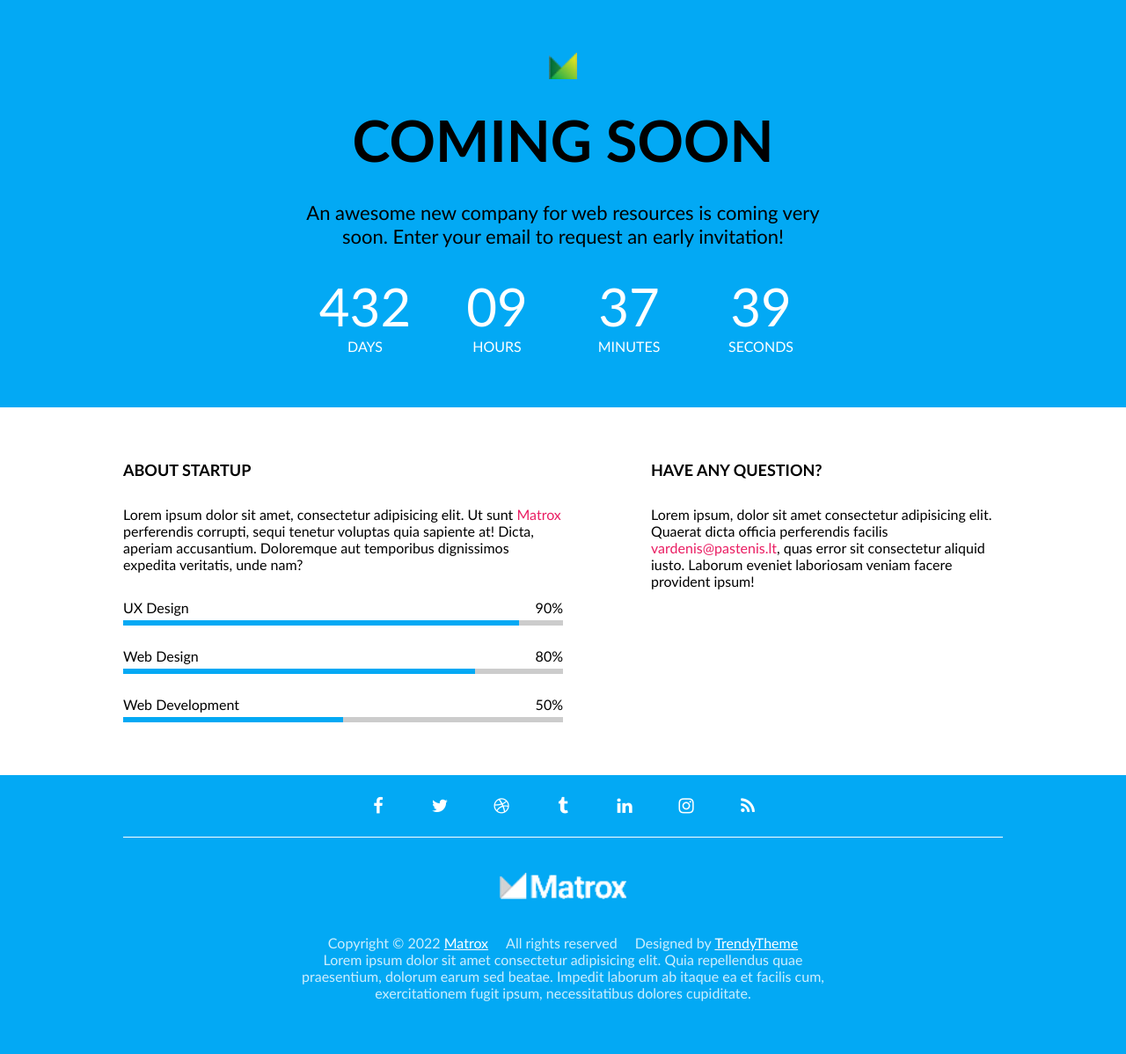
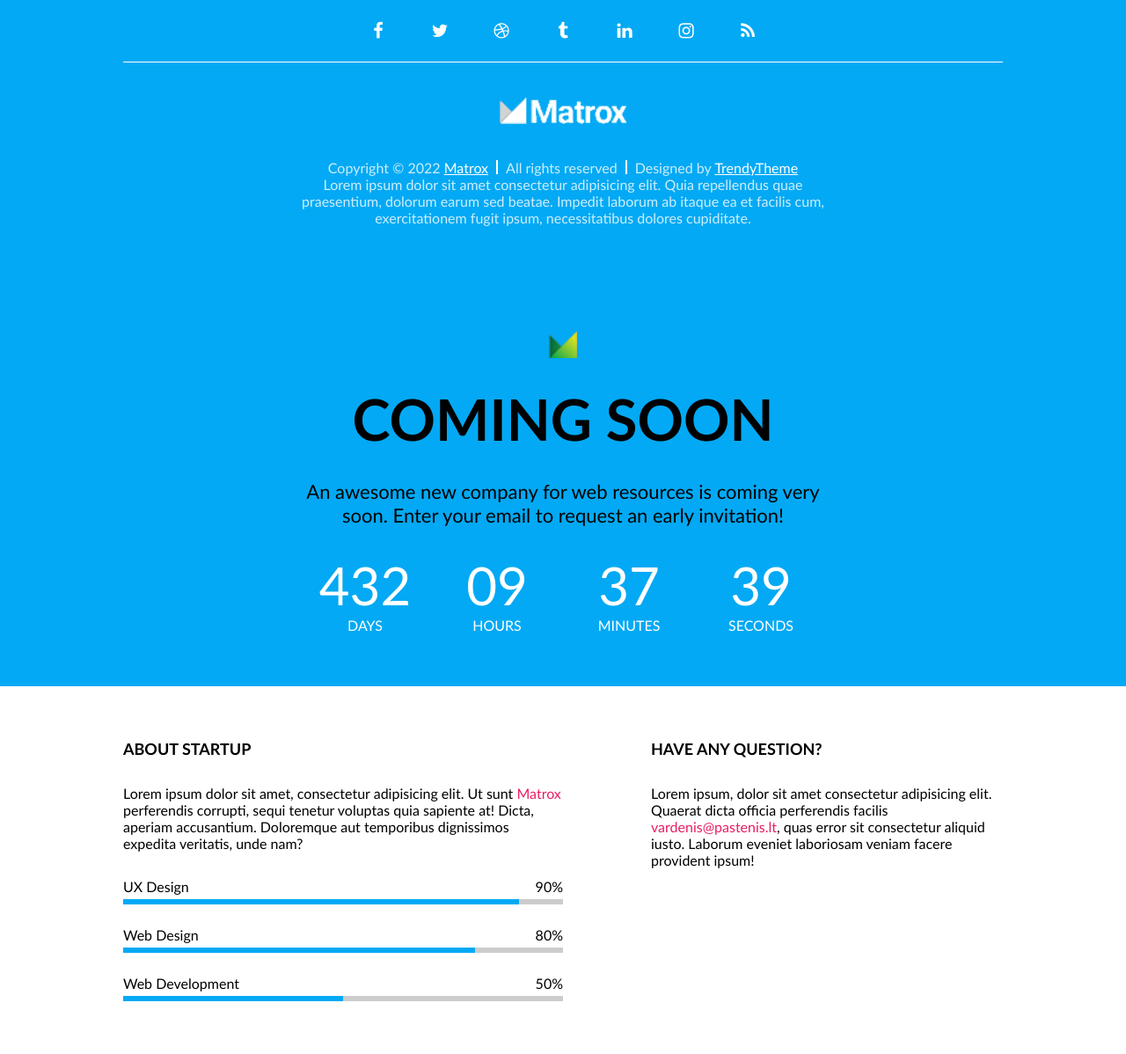
Before and after one commit to front-end-by-rimantas/41-grupe-coming-soon, a website: page index.html in a window 1280 px wide. Shown: the whole page at 88% size. Drawn offline with Linux system fonts and the light colour scheme.

Commit message:
Pseudo elements #13

```diff
--- a/css/pages/home.css
+++ b/css/pages/home.css
@@ -78,6 +78,20 @@ footer.container {
     display: flex;
     gap: 0 20px;
 }
+.bottom > .trio > p {
+    position: relative;
+}
+.bottom > .trio > p + p::before {
+    content: '';
+    display: inline-block;
+    width: 2px;
+    height: 16px;
+    background-color: #fff;
+    position: absolute;
+    top: 1px;
+    left: -11px;
+}
+
 .bottom a {
     color: #fff;
 }
--- a/index.html
+++ b/index.html
@@ -27,6 +27,27 @@
 </head>
 
 <body>
+    <footer class="container bg-blue">
+        <div class="row socials">
+            <a href="#" class="fa fa-facebook"></a>
+            <a href="#" class="fa fa-twitter"></a>
+            <a href="#" class="fa fa-dribbble"></a>
+            <a href="#" class="fa fa-tumblr"></a>
+            <a href="#" class="fa fa-linkedin"></a>
+            <a href="#" class="fa fa-instagram"></a>
+            <a href="#" class="fa fa-rss"></a>
+        </div>
+        <div class="short-row bottom">
+            <img class="logo" src="./img/logo-white.png" alt="Logo">
+            <div class="trio">
+                <p>Copyright &copy; 2022 <a href="#">Matrox</a></p>
+                <p>All rights reserved</p>
+                <p>Designed by <a href="#" target="_blank">TrendyTheme</a></p>
+            </div>
+            <p class="footer-description">Lorem ipsum dolor sit amet consectetur adipisicing elit. Quia repellendus quae praesentium, dolorum earum sed beatae. Impedit laborum ab itaque ea et facilis cum, exercitationem fugit ipsum, necessitatibus dolores cupiditate.</p>
+        </div>
+    </footer>
+
     <section class="container bg-blue">
         <div class="short-row hero">
             <img class="logo" src="./img/logo.png" alt="Logo">
@@ -94,27 +115,6 @@
             </div>
         </div>
     </section>
-
-    <footer class="container bg-blue">
-        <div class="row socials">
-            <a href="#" class="fa fa-facebook"></a>
-            <a href="#" class="fa fa-twitter"></a>
-            <a href="#" class="fa fa-dribbble"></a>
-            <a href="#" class="fa fa-tumblr"></a>
-            <a href="#" class="fa fa-linkedin"></a>
-            <a href="#" class="fa fa-instagram"></a>
-            <a href="#" class="fa fa-rss"></a>
-        </div>
-        <div class="short-row bottom">
-            <img class="logo" src="./img/logo-white.png" alt="Logo">
-            <div class="trio">
-                <p>Copyright &copy; 2022 <a href="#">Matrox</a></p>
-                <p>All rights reserved</p>
-                <p>Designed by <a href="#" target="_blank">TrendyTheme</a></p>
-            </div>
-            <p class="footer-description">Lorem ipsum dolor sit amet consectetur adipisicing elit. Quia repellendus quae praesentium, dolorum earum sed beatae. Impedit laborum ab itaque ea et facilis cum, exercitationem fugit ipsum, necessitatibus dolores cupiditate.</p>
-        </div>
-    </footer>
 </body>
 
 </html>
```
